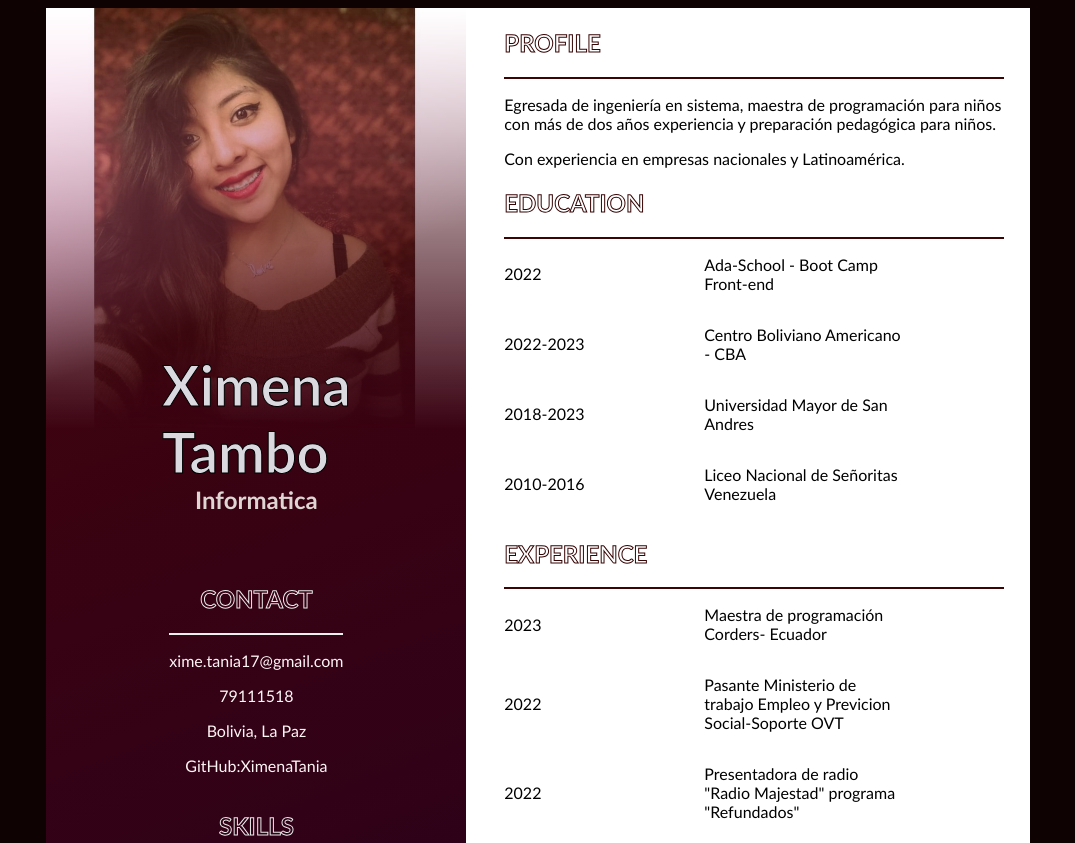
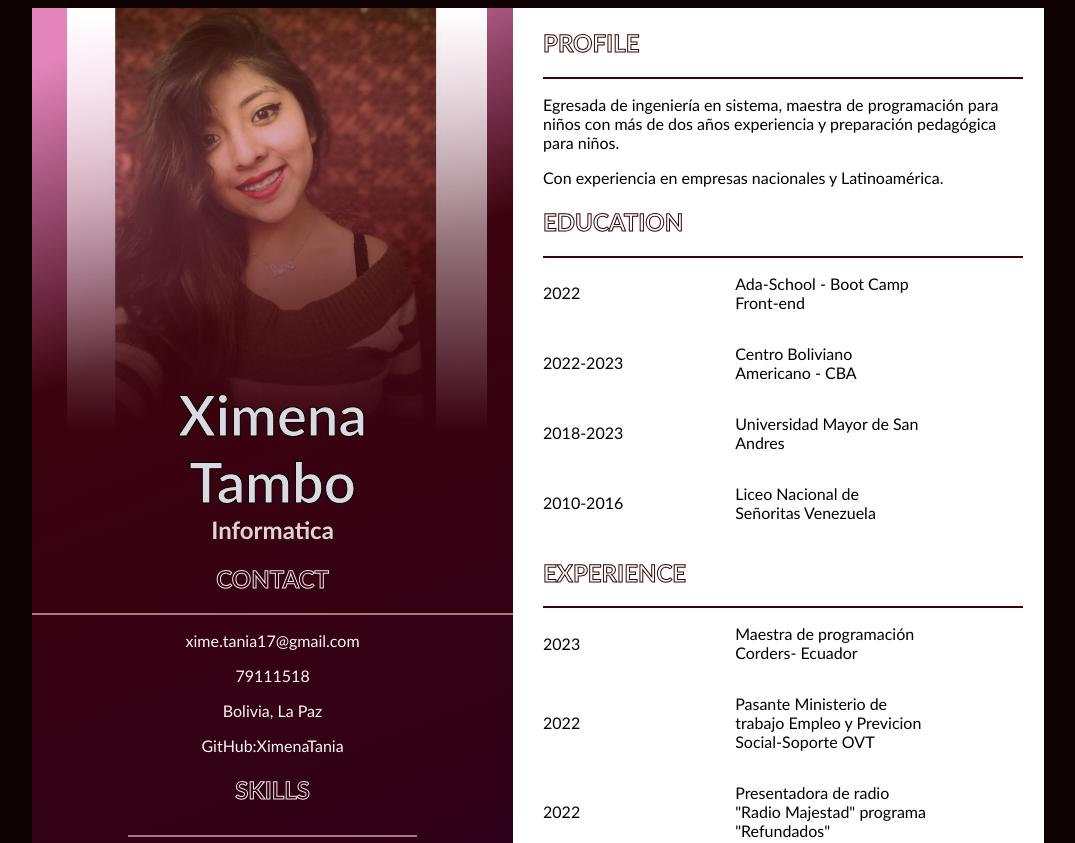
Before and after one commit to XimenaTania/Presentacion, a plain HTML site: page index.html in a window 1280 px wide. Shown: the top 843 px of the page, without its empty margins (102-1177 px from the left). Drawn offline with Linux system fonts and the light colour scheme.

Commit message:
CambioResposibo

```diff
--- a/index.html
+++ b/index.html
@@ -5,17 +5,17 @@
         <meta http-equiv="X-UA-Compatible" content="IE=edge">
         <meta name="viewport" content="width=device-width, initial-scale=1.0">
         <link rel="stylesheet" href="style.css" type="text/css">
-        <title>CV-Ximena Tambo Choque </title>
+        <title>CV-Ximena Tambo </title>
     </head>
     <body>
         <div id="document">
             <div id="leftside">
-                <div id="photo">
+                <div id="photo">.
                     <img src="imagnes/XimenaTambo.jpg" alt="Ximena">
                  </div>
                 <div id="leftside-data">
                     <h1><span id="name">Ximena</span> <br> Tambo</h1>
-                    <h2 id="profession">Informatica </h2>
+                    <h2 id="profession">Informatica  </h2>
                     <h2 class="leftside-h2">CONTACT</h2>
                     <div id="contact">
                         <div class="separation-lines-grid "></div>
--- a/style.css
+++ b/style.css
@@ -1,19 +1,19 @@
 body {
     background-color: rgb(15, 2, 2);
-
   }
 
   #document {
+    width: 80%;
+    margin: 0 auto;
     display: flex;
-    justify-content: center;
     font-family: 'Trebuchet MS', 'Lucida Sans Unicode', 'Lucida Grande', 'Lucida Sans', Arial, sans-serif;
   }
 
   #leftside,
   #rightside,
   #leftside-data {
-    display: flex;
-    flex-flow: column wrap;
+    width: 50%;
+
   }
 
   #leftside {
@@ -22,11 +22,11 @@ body {
     background: rgb(36,0,31);
     background: rgb(36,0,31);
     background: linear-gradient(339deg, rgba(36,0,31,1) 0%, rgba(84,3,22,0.6717687074829932) 74%, rgba(227,133,187,1) 96%);
-
     align-items: center;
   }
 
   #photo {
+    text-align: center;
     -webkit-mask-image: -webkit-gradient(
       linear,
       left top,
@@ -39,7 +39,6 @@ body {
   #leftside-data {
     align-items: center;
     position: relative;
-
     align-items: center;
     width: 100%;
     margin-top: 0;
@@ -48,6 +47,8 @@ body {
   }
 
   .leftside-h2 {
+    text-align: center;
+
 
     -webkit-text-stroke: 1px rgb(236, 236, 236);
     color: transparent;
@@ -75,10 +76,13 @@ body {
     align-items: center;
     column-gap: 15px;
     grid-template-rows: repeat(6, 25px);
+    margin-left: 20%;
+    margin-right: 20%;
   }
   h1,
   #profession {
-    position: relative;
+    text-align: center;
+    position: center;
     bottom: 30px;
     margin-top: 0;
   }
@@ -170,7 +174,7 @@ body {
   }
 
   #profile {
-    width: 500px;
+    width: 100%;
   }
 
   #education,
@@ -190,7 +194,9 @@ body {
   .separation-lines-grid {
      height: 2px;
     width: 100%;
-    background-color: rgb(239, 239, 239);
+    display: flex;
+    justify-content: center;
+    background-color: rgb(170, 120, 120);
     grid-column: 1/3;
   }
 
```
